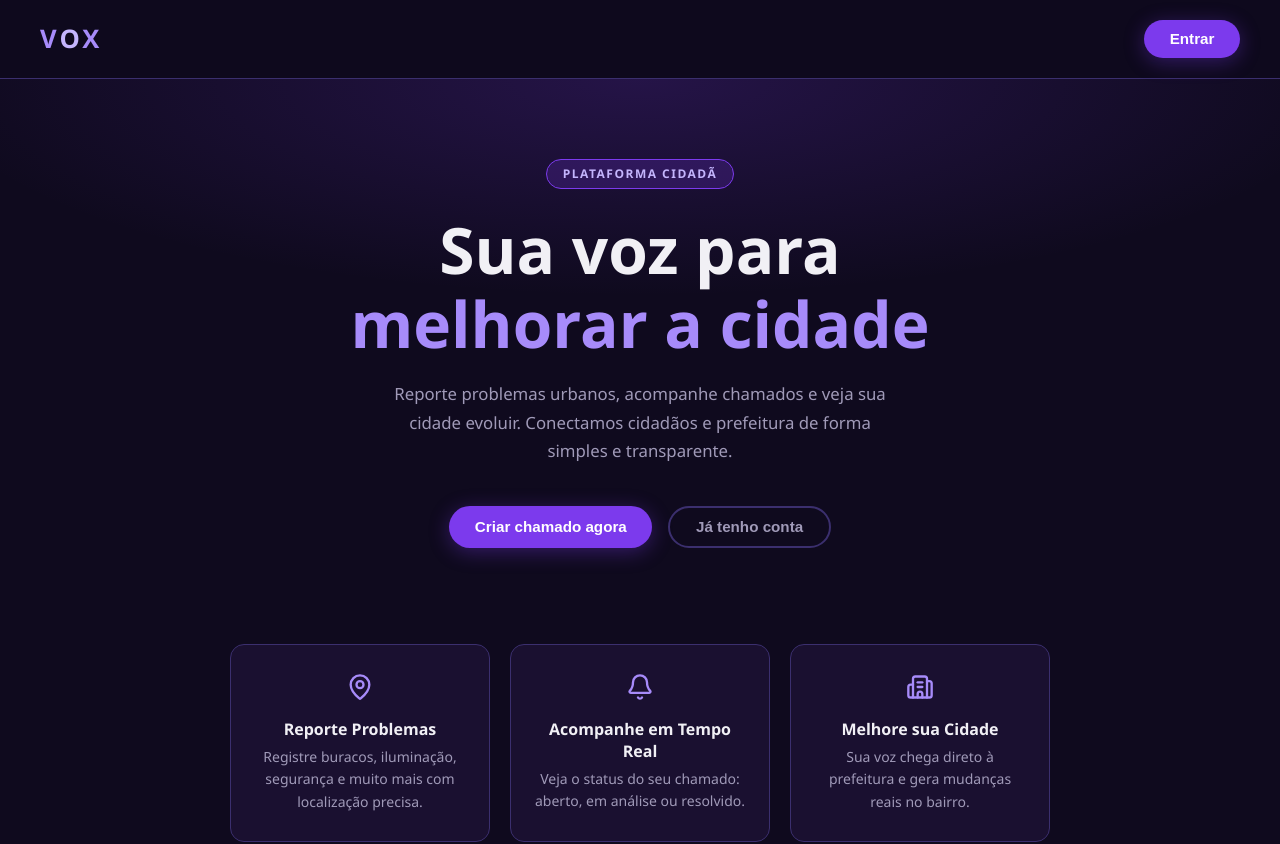
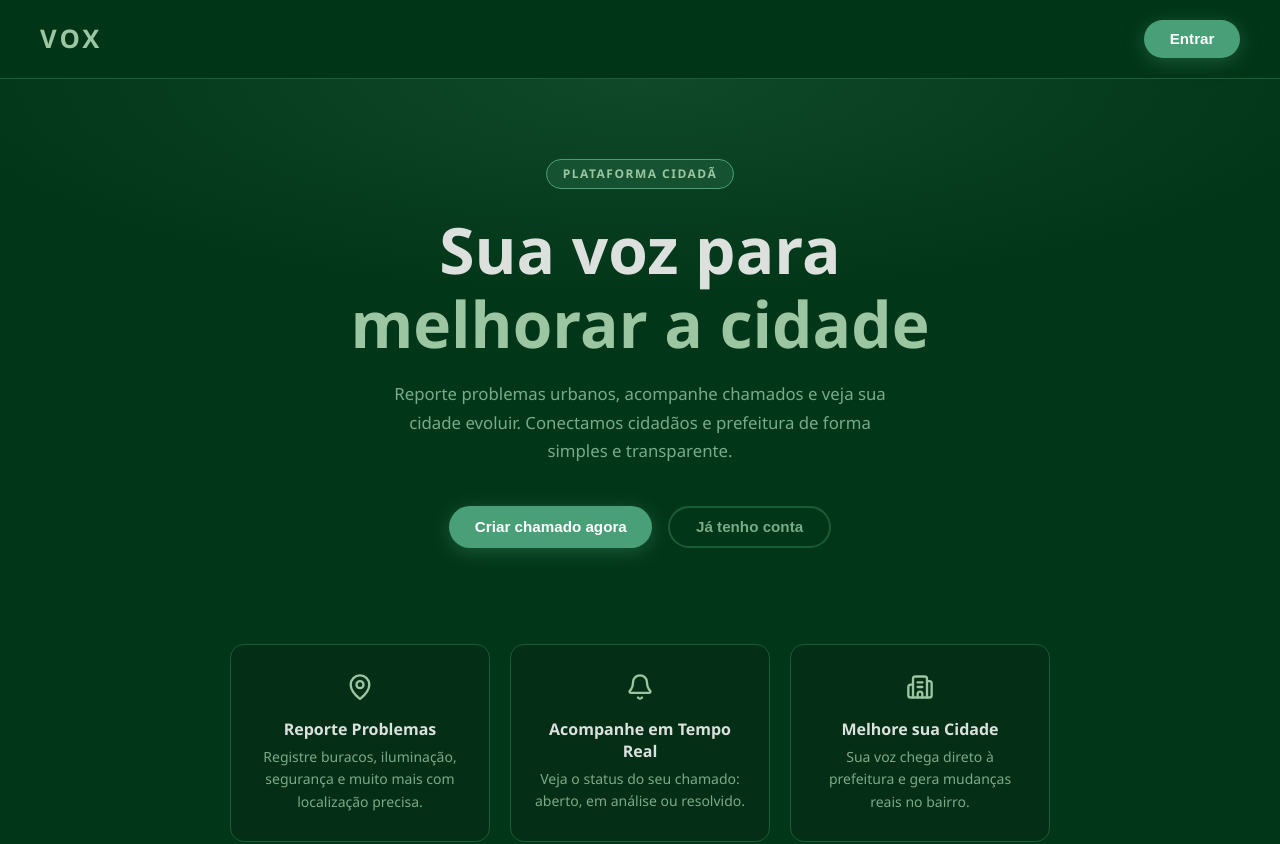
Before and after one commit to BrksPrado/VOX, a React (Vite) app: page / in a window 1280 px wide. Shown: the top 844 px of the page. Built offline with nearby package versions, Linux system fonts and the light colour scheme.

Commit message:
23/03/2026 - feat: added color pallete

```diff
--- a/src/styles/App.css
+++ b/src/styles/App.css
@@ -1,16 +1,16 @@
 *, *::before, *::after { box-sizing: border-box; margin: 0; padding: 0; }
 
 :root {
-  --p: #7c3aed;
-  --pd: #5b21b6;
-  --pl: #a78bfa;
-  --ac: #c4b5fd;
-  --bg: #0f0a1e;
-  --card: #1a1030;
-  --surf: #231845;
-  --txt: #f1f0f5;
-  --mut: #a09ab8;
-  --bdr: #3b2f6e;
+  --p: #49a078;
+  --pd: #357a5a;
+  --pl: #9cc5a1;
+  --ac: #9cc5a1;
+  --bg: #023618;
+  --card: #042e15;
+  --surf: #063d1c;
+  --txt: #dce1de;
+  --mut: #7aab88;
+  --bdr: #1a5c35;
   --r: 14px;
 }
 
@@ -18,7 +18,7 @@ body { font-family: 'Segoe UI', system-ui, sans-serif; background: var(--bg); co
 
 /* ── botões entrar e criar conta ── */
 .btn { padding: 0.65rem 1.6rem; border-radius: 50px; font-weight: 700; font-size: 0.95rem; cursor: pointer; border: none; transition: all 0.2s; }
-.btn-filled { background: var(--p); color: #fff; box-shadow: 0 4px 20px rgba(124,58,237,.35); }
+.btn-filled { background: var(--p); color: #fff; box-shadow: 0 4px 20px rgba(73,160,120,.35); }
 .btn-filled:hover { background: var(--pd); transform: translateY(-1px); }
 .btn-ghost { background: transparent; color: var(--mut); border: 2px solid var(--bdr); }
 .btn-ghost:hover { border-color: var(--pl); color: var(--pl); }
@@ -29,7 +29,7 @@ body { font-family: 'Segoe UI', system-ui, sans-serif; background: var(--bg); co
 .home-nav {
   display: flex; align-items: center; justify-content: space-between;
   padding: 1.25rem 2.5rem; border-bottom: 1px solid var(--bdr);
-  background: rgba(15,10,30,.85); backdrop-filter: blur(10px);
+  background: rgba(2,54,24,.9); backdrop-filter: blur(10px);
   position: sticky; top: 0; z-index: 10;
 }
 
@@ -39,11 +39,11 @@ body { font-family: 'Segoe UI', system-ui, sans-serif; background: var(--bg); co
 .home-hero {
   flex: 1; display: flex; flex-direction: column; align-items: center;
   justify-content: center; text-align: center; padding: 5rem 1.5rem 3rem;
-  background: radial-gradient(ellipse 80% 60% at 50% 0%, rgba(124,58,237,.2) 0%, transparent 70%);
+  background: radial-gradient(ellipse 80% 60% at 50% 0%, rgba(73,160,120,.18) 0%, transparent 70%);
 }
 
 .hero-badge {
-  display: inline-block; background: rgba(124,58,237,.2); border: 1px solid var(--p);
+  display: inline-block; background: rgba(73,160,120,.18); border: 1px solid var(--p);
   color: var(--ac); font-size: 0.75rem; font-weight: 700; letter-spacing: 1.5px;
   text-transform: uppercase; padding: 0.35rem 1rem; border-radius: 50px; margin-bottom: 1.5rem;
 }
--- a/src/styles/Login.css
+++ b/src/styles/Login.css
@@ -1,13 +1,13 @@
 .login-page {
   min-height: 100vh; display: flex; align-items: center; justify-content: center;
-  background: radial-gradient(ellipse 70% 60% at 50% 30%, rgba(124,58,237,.2) 0%, transparent 70%);
+  background: radial-gradient(ellipse 70% 60% at 50% 30%, rgba(73,160,120,.18) 0%, transparent 70%);
   padding: 1.5rem;
 }
 
 .login-card {
   background: var(--card); border: 1px solid var(--bdr); border-radius: var(--r);
   padding: 2.5rem 2rem; width: 100%; max-width: 380px;
-  box-shadow: 0 8px 32px rgba(124,58,237,.18);
+  box-shadow: 0 8px 32px rgba(73,160,120,.15);
 }
 
 .login-logo { text-align: center; font-size: 2rem; font-weight: 900; letter-spacing: 4px; color: var(--pl); }
```
Also changed, not shown: 1 other file (tests, documents, lock files or other folders).
